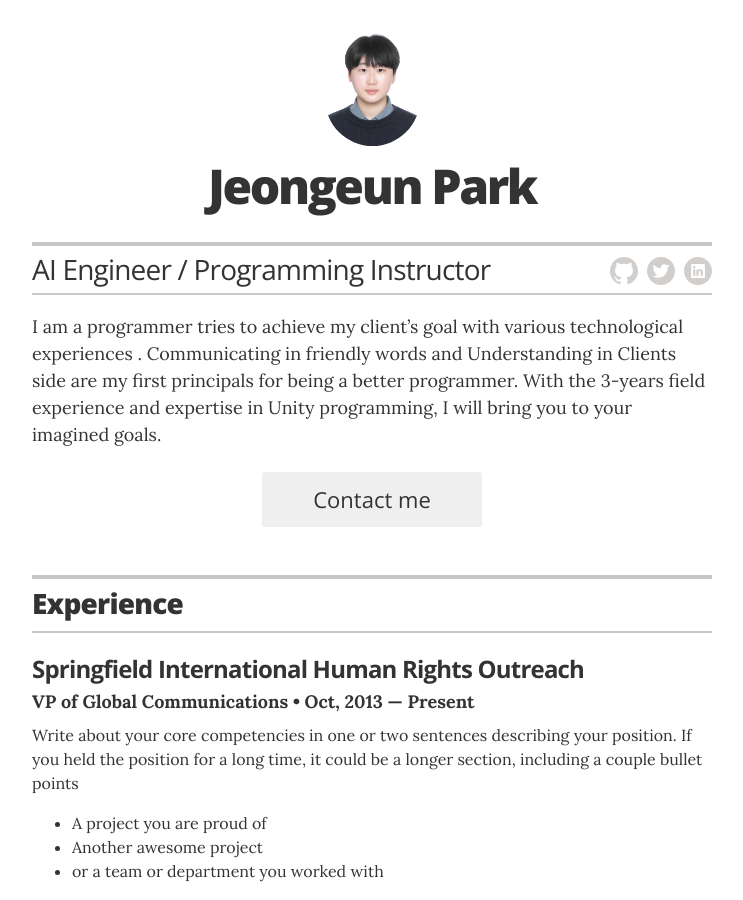
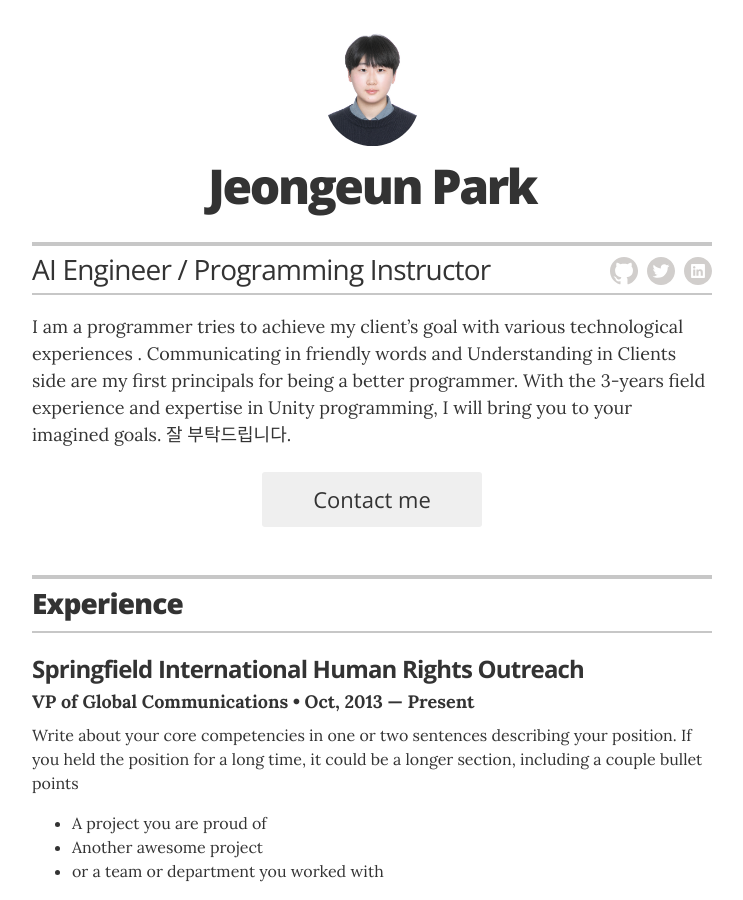
Before and after one commit to agent47ag925/agent47ag925.github.io, a Jekyll site: the page built from index.html, in a window 1280 px wide and 900 px high. Shown: the whole window, without its empty margins (268-1011 px from the left). Built offline with Jekyll 4.4.1, drawn with Linux system fonts in a browser that asks for light colours.

Commit message:
Modity avatar_pic_kor

```diff
--- a/_config.yml
+++ b/_config.yml
@@ -25,7 +25,7 @@ display_header_contact_info:    "false"
 
 resume_header_intro: "<p>I am a programmer tries to achieve my client’s goal with various technological experiences .
 Communicating in friendly words and Understanding in Clients side are my first principals for being a better programmer. With the 3-years field experience and expertise in Unity programming,
-I will bring you to your imagined goals.  </p>"
+I will bring you to your imagined goals. 잘 부탁드립니다.</p>"
 
 # use "yes" to display the email contact button,
 # "no" to display an "I'm not looking for work" message,
```
